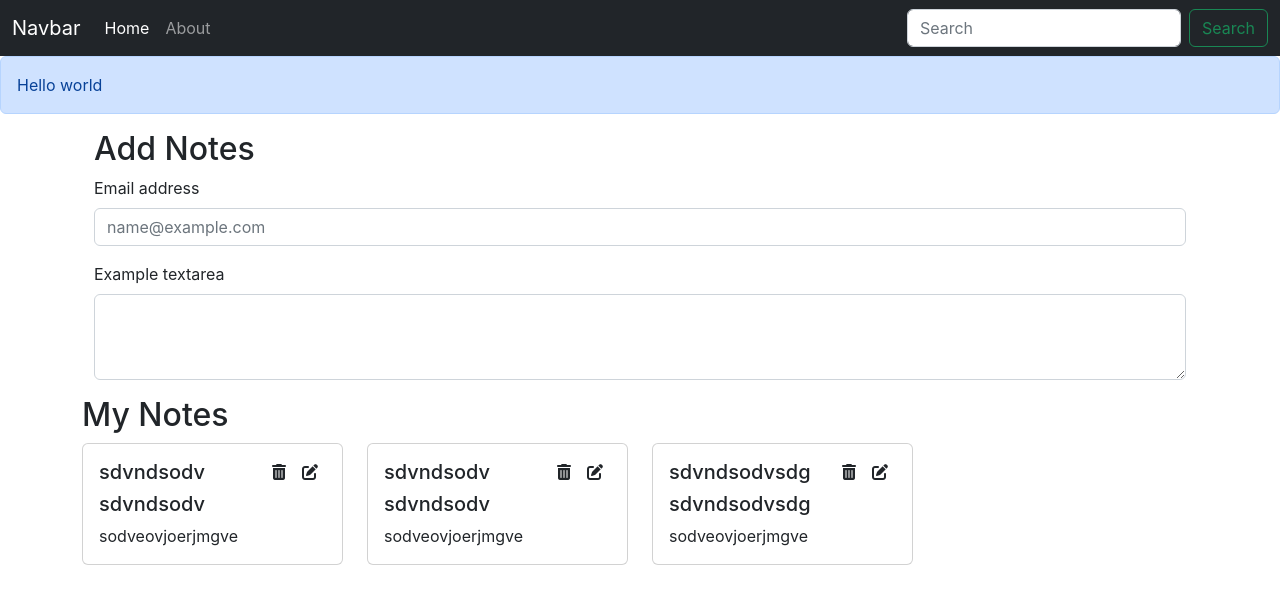
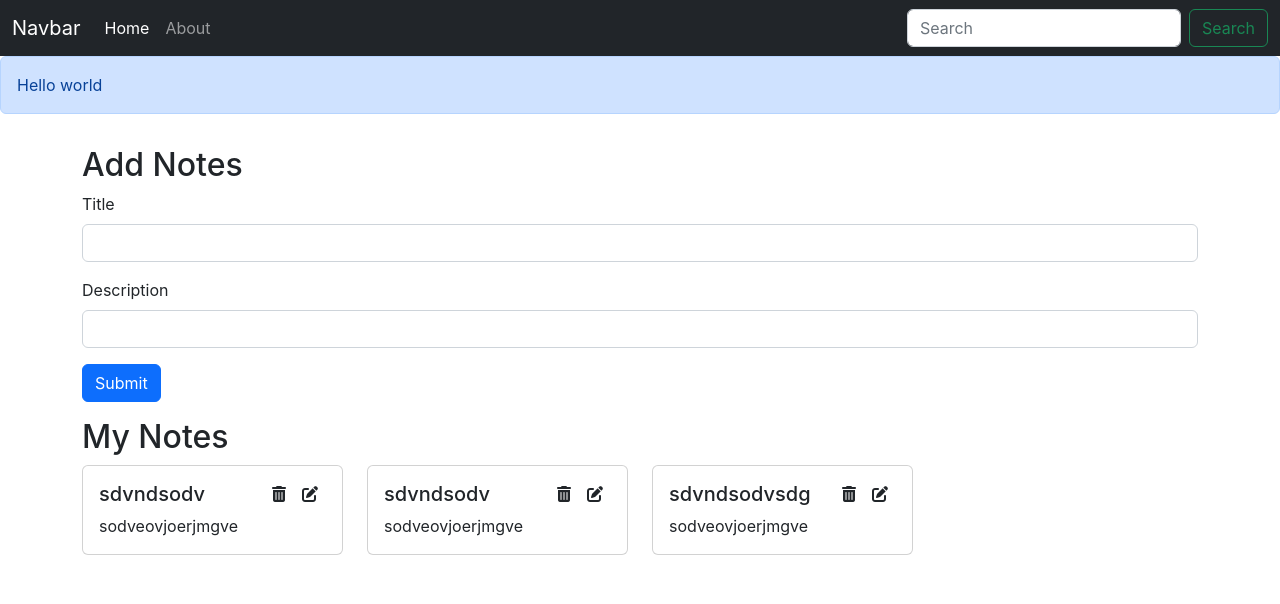
Before and after one commit to divyasinghshah/iNotebook, a React (Create React App) app: page /home in a window 1280 px wide. Shown: the top 604 px of the page. Built offline with nearby package versions, Linux system fonts and the light colour scheme.

Commit message:
Add Note server side

```diff
--- /dev/null
+++ b/src/components/AddNote.js
@@ -0,0 +1,35 @@
+import React, { useContext, useState } from 'react'
+import noteContext from '../context/notes/noteContext';
+const AddNote = () => {
+    const context = useContext(noteContext);
+    const { addNote } = context;
+    const [note, setnote] = useState({title:"",description:"",tag:"default"});
+    const handleClick = (e) => {
+        e.preventDefault();
+        addNote(note.title, note.description,note.tag);
+    }
+    const onChange=(e)=>{
+        //whatever changes update that
+        setnote({...note,[e.target.name]:e.target.value});
+
+    }
+    return (
+        <div className="container my-3">
+            <h2>Add Notes</h2>
+            <form>
+                <div className="mb-3">
+                    <label htmlFor="title" className="form-label">Title</label>
+                    <input type="text" className="form-control" id="title" name="title" onChange={onChange} />
+                </div>
+                <div className="mb-3">
+                    <label htmlFor="description" className="form-label">Description</label>
+                    <input type="text" className="form-control" id="description" name="description"  onChange={onChange} />
+                </div>
+                <button className="btn btn-primary" type='submit' onClick={handleClick}>Submit</button>
+            </form>
+
+        </div>
+    )
+}
+
+export default AddNote;
--- a/src/components/Home.js
+++ b/src/components/Home.js
@@ -6,18 +6,7 @@
 
   return (
       <>
-      <div className="container my-3">
-          <h2>Add Notes</h2>
-          <div className="mb-3">
-            <label htmlFor="exampleFormControlInput1" className="form-label">Email address</label>
-            <input type="email" className="form-control" id="exampleFormControlInput1" placeholder="name@example.com"/>
-            </div>
-            <div className="mb-3">
-            <label htmlFor="exampleFormControlTextarea1" className="form-label">Example textarea</label>
-            <textarea className="form-control" id="exampleFormControlTextarea1" rows="3"></textarea>
-          </div>
 
-      </div>
       <Notes/>
 
 
--- a/src/components/NoteItems.js
+++ b/src/components/NoteItems.js
@@ -16,7 +16,7 @@
 
 
                     </div>
-                    <h5 class="card-title">{note.title}</h5>
+
                     <p class="card-text">{note.description}</p>
                 </div>
             </div>
--- a/src/components/Notes.js
+++ b/src/components/Notes.js
@@ -1,11 +1,13 @@
 import React,{useContext} from 'react'
 import noteContext from '../context/notes/noteContext';
+import AddNote from './AddNote';
 import NoteItems from './NoteItems';
 const Notes = () => {
     const context=useContext(noteContext);
-    const {notes,setnotes}=context;
+    const {notes}=context;
   return (
     <div className="row my-3">
+        <AddNote/>
     <h2>My Notes</h2>
         {notes.map((note)=>{
         return <NoteItems note={note}/>
--- a/src/context/notes/noteState.js
+++ b/src/context/notes/noteState.js
@@ -33,9 +33,36 @@
         }
       ];
       const [notes, setnotes] = useState(initialNotes);
+      //Add note
+      const addNote=(title,description,tag)=>{
+          //todo
+          const note={
+            "_id": "62a2058f847b332ae5d39395",
+            "user": "629e4852daaa9f31c5b42037",
+            "title": title,
+            "description": description,
+            "tag": tag,
+            "date": "2022-06-09T14:37:03.771Z",
+            "__v": 0
+          };
+          setnotes(notes.concat(note));
+
+      }
+
+      //Delete Node
+      const deleteNote=()=>{
+
+    }
+
+
+      // Edit Node
+      const editNote=()=>{
+
+    }
+
 
     return (
-        <NoteContext.Provider value={{notes,setnotes}} >
+        <NoteContext.Provider value={{notes,addNote,deleteNote,editNote}} >
             {props.children}
         </NoteContext.Provider>
     )
```
